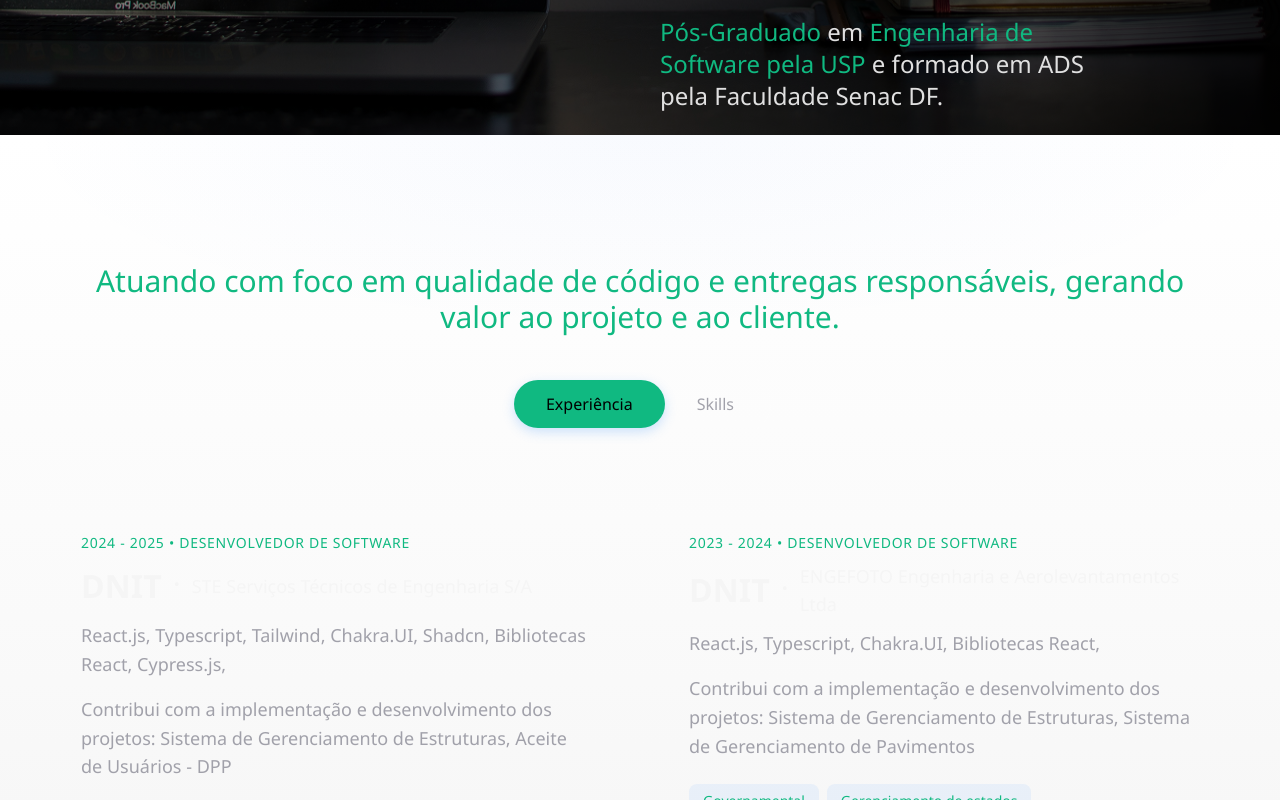
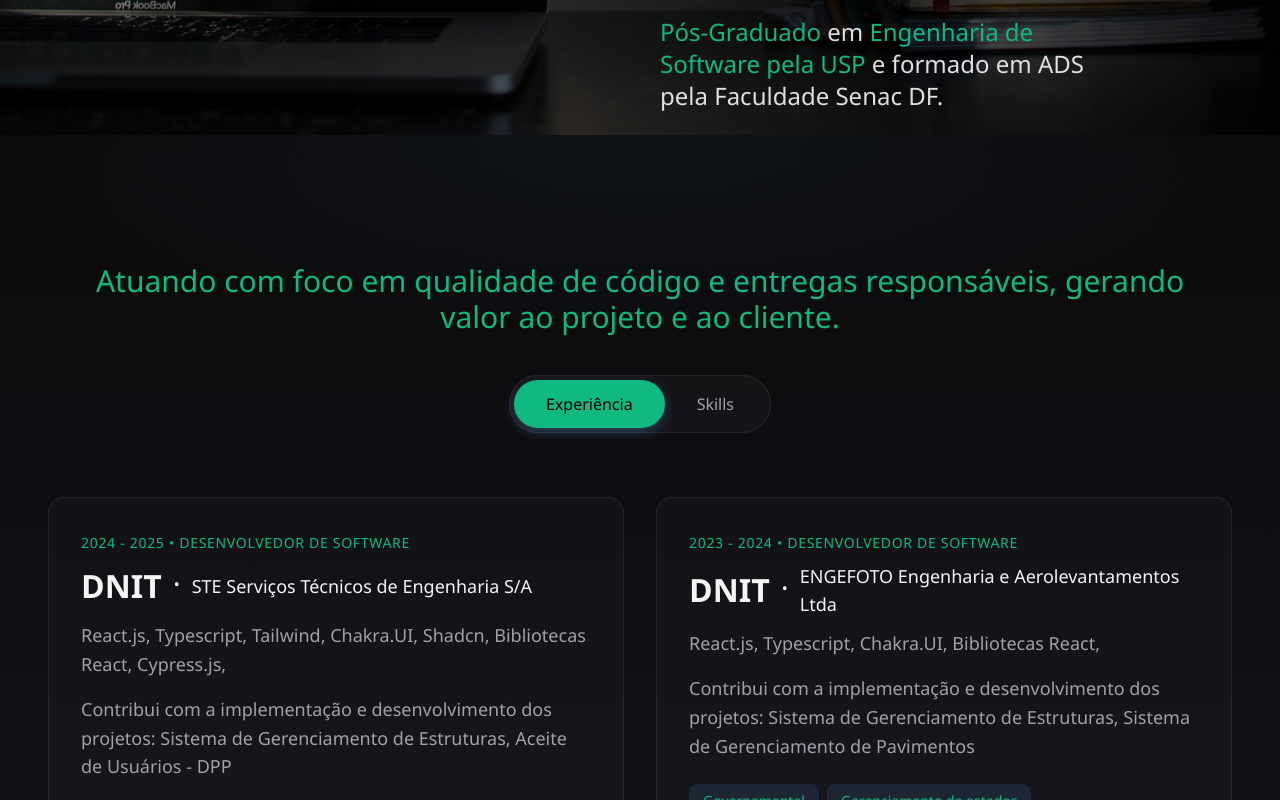
Before and after one commit to EmanuelBitenc/Portfolio-FrontEnd, a React (Vite) app: page / in a window 1280 px wide. Shown: the part 640-1440 px from the top of the page. Built offline with nearby package versions, Linux system fonts and the light colour scheme.

Commit message:
remove light theme

```diff
--- a/cspell.json
+++ b/cspell.json
@@ -4,12 +4,14 @@
     "dictionaryDefinitions": [],
     "dictionaries": [],
     "words": [
+        "Avenir",
         "Bikcraft",
         "Chakra",
         "DNIT",
         "Namorinho",
         "Origamid",
-        "Shadcn"
+        "Shadcn",
+        "tailwindcss"
     ],
     "ignoreWords": [],
     "import": []
--- a/src/components/Projects/projects.css
+++ b/src/components/Projects/projects.css
@@ -30,28 +30,6 @@
     rgba(96, 165, 250, 0.3) 50%,
     transparent 100%
   );
-}
-
-@media (prefers-color-scheme: light) {
-  .projects-section {
-    background: linear-gradient(
-      135deg,
-      #ffffff 0%,
-      #f5f5f5 25%,
-      #fafafa 50%,
-      #f5f5f5 75%,
-      #ffffff 100%
-    );
-  }
-
-  .projects-section::after {
-    background: linear-gradient(
-      90deg,
-      transparent 0%,
-      rgba(37, 99, 235, 0.2) 50%,
-      transparent 100%
-    );
-  }
 }
 
 .projects-section--visible {
--- a/src/components/Skills/skills.css
+++ b/src/components/Skills/skills.css
@@ -29,27 +29,6 @@
     transparent 70%
   );
   pointer-events: none;
-}
-
-@media (prefers-color-scheme: light) {
-  .skills-section {
-    background: linear-gradient(
-      180deg,
-      #ffffff 0%,
-      #fafafa 30%,
-      #f5f5f5 50%,
-      #fafafa 70%,
-      #ffffff 100%
-    );
-  }
-
-  .skills-section::before {
-    background: radial-gradient(
-      ellipse at top,
-      rgba(37, 99, 235, 0.03) 0%,
-      transparent 70%
-    );
-  }
 }
 
 .skills-section--visible {
--- a/src/index.css
+++ b/src/index.css
@@ -10,23 +10,9 @@
     --accent: #10b981;
     --ring: rgba(96, 165, 250, 0.35);
   }
-@media (prefers-color-scheme: light) {
-    :root {
-    --bg: #0b0b0c;
-    --fg: #f5f5f5;
-    --muted: #a1a1aa;
-    --border: rgba(255, 255, 255, 0.08);
-    --overlay: rgba(10, 10, 11, 0.4);
-    --accent: #10b981;
-    --ring: rgba(96, 165, 250, 0.35);
-  }
-}
-
-
-
   :root {
     font-family: "Segoe UI", Avenir, Helvetica, Arial, sans-serif;
-    color-scheme: light dark;
+    color-scheme: dark;
     font-synthesis: none;
     text-rendering: optimizeLegibility;
     -webkit-font-smoothing: antialiased;
```
Also changed, not shown: src/components/About/about.css (+0 -15 lines).
